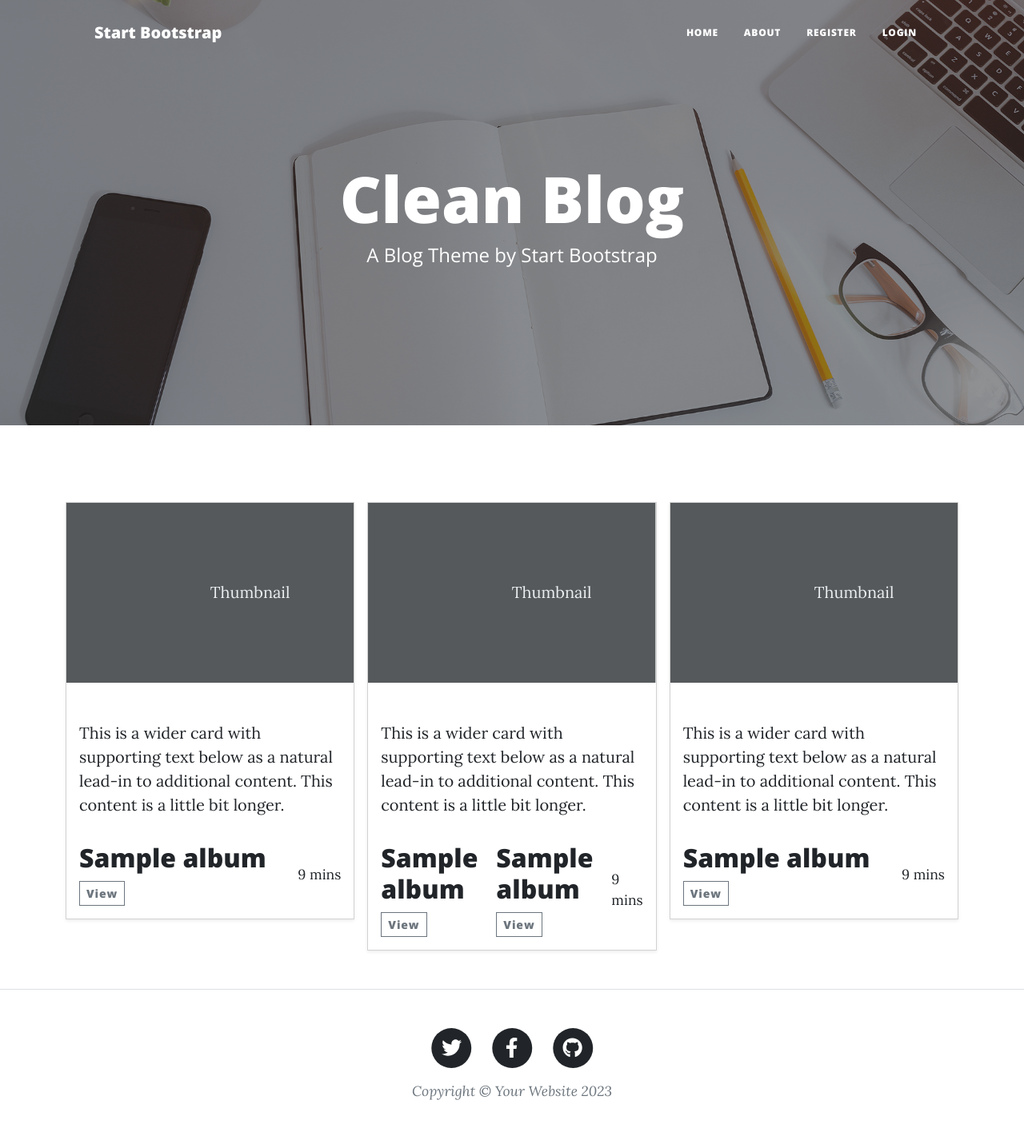
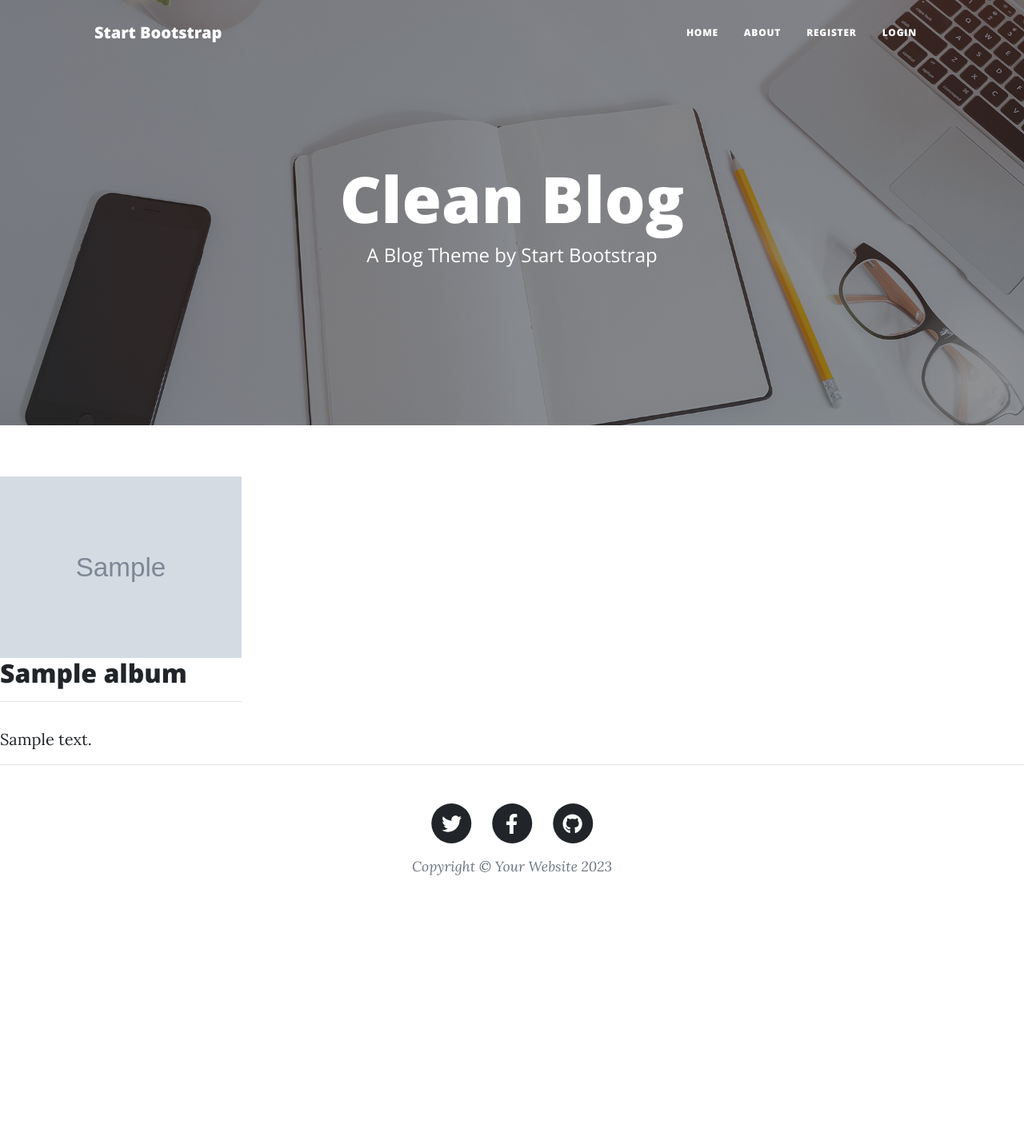
Before and after one commit to Dylangroome/Pro-4-Album-Ranking, a Django app: template templates/index.html in a window 1280 px wide. Shown: the whole page at 80% size. After the commit the page ends 1095 px from the top, so only its background shows below. Run offline with Django 3.2, Linux system fonts and the light colour scheme; tables that the repository leaves empty hold one stand-in row (values such as "Sample post"); the template is opened without the code that fills it: values that come from a table or form of the project are taken from there, most other values are stand-ins (such as "Sample title", 1, 10 or a date in 2020); grey boxes marked "Sample" are stand-in pictures; some libraries are stand-ins or nearby versions.

Commit message:
change home screen

```diff
--- a/templates/index.html
+++ b/templates/index.html
@@ -4,78 +4,63 @@
 
 {% load static %}
 
-{% for album in album_list %}
+
 <!-- Main Content-->
 <main>
 
 
-    <div class="album py-5 bg-body-tertiary">
-      <div class="container">
+  <div class="row">
 
-        <div class="row row-cols-1 row-cols-sm-2 row-cols-md-3 g-3">
-          <div class="col">
-            <div class="card shadow-sm">
-              <svg class="bd-placeholder-img card-img-top" width="100%" height="225" xmlns="http://www.w3.org/2000/svg" role="img" aria-label="Placeholder: Thumbnail" preserveAspectRatio="xMidYMid slice" focusable="false"><title>Placeholder</title><rect width="100%" height="100%" fill="#55595c"/><text x="50%" y="50%" fill="#eceeef" dy=".3em">Thumbnail</text></svg>
-              <div class="card-body">
-                <p class="card-text">This is a wider card with supporting text below as a natural lead-in to additional content. This content is a little bit longer.</p>
-                <div class="d-flex justify-content-between align-items-center">
-                  <div class="btn-group">
-                    <a href="{% url 'album_detail' album.slug %}">
-                      <h2 class="post-title">{{ album.title }}</h2>
-                      <button type="button" class="btn btn-sm btn-outline-secondary">View</button>
-                    </a>
-
+    <!-- Stock Entries Cards -->
+    <div class="col-12 mt-3 left">
+        <div class="row">
+          {% for album in album_list %}
+            <div class="div col-md-6 col-lg-3 card-container">
+                <div class="div index-card mb-3">
+                    <a href="{% url 'album_detail' album.slug  %}" class="stock-link">
+                        <div class="div card-body">
+                            <div class="image-container">
+                                {% if "placeholder" in stockinfo.logo_image.url %}
+                                <img class="card-img-top"
+                                    src="https://res.cloudinary.com/dt5umjifx/image/upload/v1654632762/static/images/logo.cf317108eabe.png"
+                                    alt="default StockBook logo" aria-label="default StockBook logo">
+                                {% else %}
+                                <img class="card-img-top" src=" {{ stockinfo.logo_image.url }}"
+                                    alt="Specific Company Logo" aria-label="Specific Company Logo">
+                                {% endif %}
                             </div>
-                  <small class="text-body-secondary">9 mins</small>
+                            <div class="stock-name-container">
+                                <h2 class="card-title">{{ album.title }}</h2>
+                                <hr>
+                                <p class="card-text">{{ album.excerpt }}</p>
                             </div>
                         </div>
+                    </a>
                 </div>
             </div>
-          <div class="col">
-            <div class="card shadow-sm">
-              <svg class="bd-placeholder-img card-img-top" width="100%" height="225" xmlns="http://www.w3.org/2000/svg" role="img" aria-label="Placeholder: Thumbnail" preserveAspectRatio="xMidYMid slice" focusable="false"><title>Placeholder</title><rect width="100%" height="100%" fill="#55595c"/><text x="50%" y="50%" fill="#eceeef" dy=".3em">Thumbnail</text></svg>
-              <div class="card-body">
-                <p class="card-text">This is a wider card with supporting text below as a natural lead-in to additional content. This content is a little bit longer.</p>
-                <div class="d-flex justify-content-between align-items-center">
-                  <div class="btn-group">
-                    <a href="{% url 'album_detail' album.slug %}">
-                      <h2 class="post-title">{{ album.title }}</h2>
-                      <button type="button" class="btn btn-sm btn-outline-secondary">View</button>
-                    </a>
-                    <a href="{% url 'album_detail' album.slug %}">
-                      <h2 class="post-title">{{ album.title }}</h2>
-                      <button type="button" class="btn btn-sm btn-outline-secondary">View</button>
-                    </a>
+            {% if forloop.counter|divisibleby:4 %}
         </div>
-                  <small class="text-body-secondary">9 mins</small>
-                </div>
-              </div>
-            </div>
-          </div>
-          <div class="col">
-            <div class="card shadow-sm">
-              <svg class="bd-placeholder-img card-img-top" width="100%" height="225" xmlns="http://www.w3.org/2000/svg" role="img" aria-label="Placeholder: Thumbnail" preserveAspectRatio="xMidYMid slice" focusable="false"><title>Placeholder</title><rect width="100%" height="100%" fill="#55595c"/><text x="50%" y="50%" fill="#eceeef" dy=".3em">Thumbnail</text></svg>
-              <div class="card-body">
-                <p class="card-text">This is a wider card with supporting text below as a natural lead-in to additional content. This content is a little bit longer.</p>
-                <div class="d-flex justify-content-between align-items-center">
-                  <div class="btn-group">
-                    <a href="{% url 'album_detail' album.slug %}">
-                      <h2 class="post-title">{{ album.title }}</h2>
-                      <button type="button" class="btn btn-sm btn-outline-secondary">View</button>
-                    </a>
-
-                  </div>
-                  <small class="text-body-secondary">9 mins</small>
-                </div>
+        <div class="row">
+            {% endif %}
+            {% endfor %}
         </div>
     </div>
   </div>
 
-        </div>
-      </div>
-    </div>
+  {% if is_paginated %}
+      <nav aria-label="Page navigation">
+          <ul class="pagination justify-content-center">
+              {% if page_obj.has_previous %}
+              <li><a href="?page={{ page_obj.previous_page_number }}" class="page-link fw-bold fs-5 shadow p-3 m-3 bg-body rounded">&laquo; PREV </a></li>
+              {% endif %}
+              {% if page_obj.has_next %}
+              <li><a href="?page={{ page_obj.next_page_number }}" class="page-link fw-bold fs-5 shadow p-3 m-3 bg-body rounded">NEXT &raquo;</a></li>
+
+              {% endif %}
+          </ul>
+      </nav>
+      {% endif %}
 
   </main>
-{% endfor %}
 
 {% endblock %}
```
Also changed, not shown: templates/index copy 2.html (added, +66 -0 lines), templates/index copy.html (added, +41 -0 lines). Lines whose indentation alone changed are shown as unchanged.
